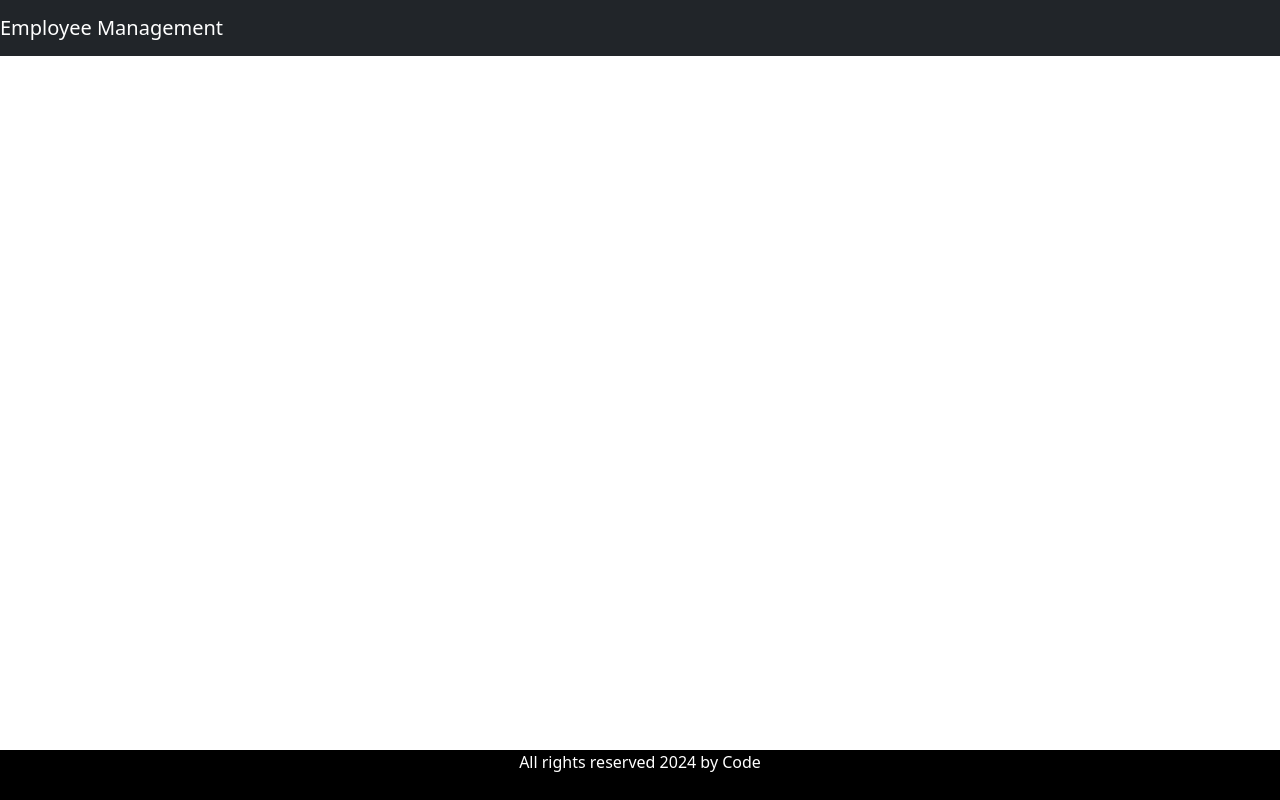
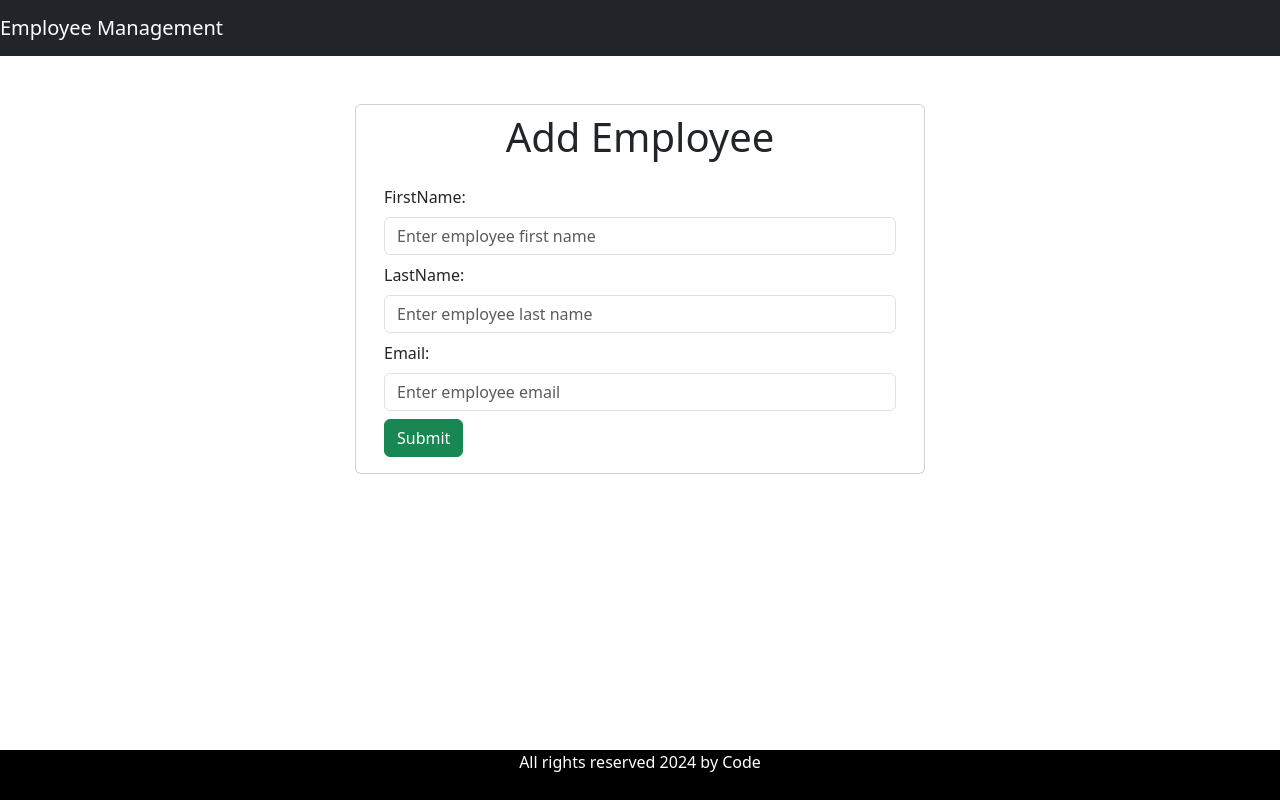
Before and after one commit to Vimalraveendra/ema-frontend, a React (Create React App) app: page /add-employee in a window 1280 px wide. Built offline with nearby package versions, Linux system fonts and the light colour scheme.

Commit message:
added AddEmployee component,handleOnChange functionality,updated App component

```diff
--- a/src/App.js
+++ b/src/App.js
@@ -5,6 +5,7 @@ import EmployeeList from './components/EmployeeList/EmployeeList';
 import './App.css';
 import Header from './components/Header/Header';
 import Footer from './components/Footer/Footer';
+import AddEmployee from './components/AddEmployee/AddEmployee';
 
 function App() {
   return (
@@ -13,6 +14,7 @@ function App() {
       <Routes>
       <Route path="/" element={<EmployeeList />} />
       <Route path="/employees" element={<EmployeeList />} />
+      <Route path="/add-employee" element={<AddEmployee />} />
       </Routes>
        <Footer/>
     </Fragment>
--- /dev/null
+++ b/src/components/AddEmployee/AddEmployee.jsx
@@ -0,0 +1,74 @@
+import React,{useState} from 'react'
+
+
+const defaultEmployeeDetails = {
+    firstName:"",
+    lastName: "",
+    email: "",
+  };
+const AddEmployee = () => {
+    const [employeeDetails,setEmployeeDetails] = useState(defaultEmployeeDetails)
+    const [errors,setErrors] =useState(defaultEmployeeDetails);
+
+    const handleOnChange=(event)=>{
+        const { name, value } = event.target;
+        setEmployeeDetails({...employeeDetails,[name]:value})
+    }
+
+  return (
+    <div className="container">
+    <div className="row mt-5">
+        <div className="card  col-md-6  offset-md-3 offset-md-3">
+            <h1 className='text-center mt-2'>Add Employee</h1>
+            <div className="card-body">
+                   <form>
+
+                        <div className="form-group mb-2">
+                                <label  className='form-label'>FirstName:</label>
+                                <input
+                                    type="text"
+                                    name="firstName"
+                                    className={`form-control ${errors.firstName?'is-invalid':' '}`}
+                                    placeholder='Enter employee first name'
+                                    value={employeeDetails.firstName}
+                                    onChange={handleOnChange}
+                                    />
+                                   {
+                                    errors.firstName && <div className="invalid-feedback">{errors.firstName}</div>
+                                   }
+                        </div>
+                        <div className="form-group mb-2">
+                                <label  className='form-label'>LastName:</label>
+                                <input
+                                    type="text"
+                                    name="lastName"
+                                    className={`form-control ${errors.lastName?'is-invalid':''}`}
+                                    placeholder='Enter employee last name'
+                                    value={employeeDetails.lastName}
+                                    onChange={handleOnChange}
+                                    />
+                                    {errors.lastName && <div className="invalid-feedback">{errors.lastName}</div>}
+                         </div>
+                         <div className="form-group mb-2">
+                               <label  className='form-label'>Email:</label>
+                                <input
+                                    type="email"
+                                    name="email"
+                                    className={`form-control ${errors.email?'is-invalid':''}`}
+                                    placeholder='Enter employee email'
+                                    value={employeeDetails.email}
+                                    onChange={handleOnChange}
+                                    />
+                                   { errors.email && <div className="invalid-feedback">{errors.email}</div>}
+                           </div>
+                            <button  className="btn btn-success" >Submit</button>
+                   </form>
+            </div>
+        </div>
+    </div>
+</div>
+
+  )
+}
+
+export default AddEmployee
```
